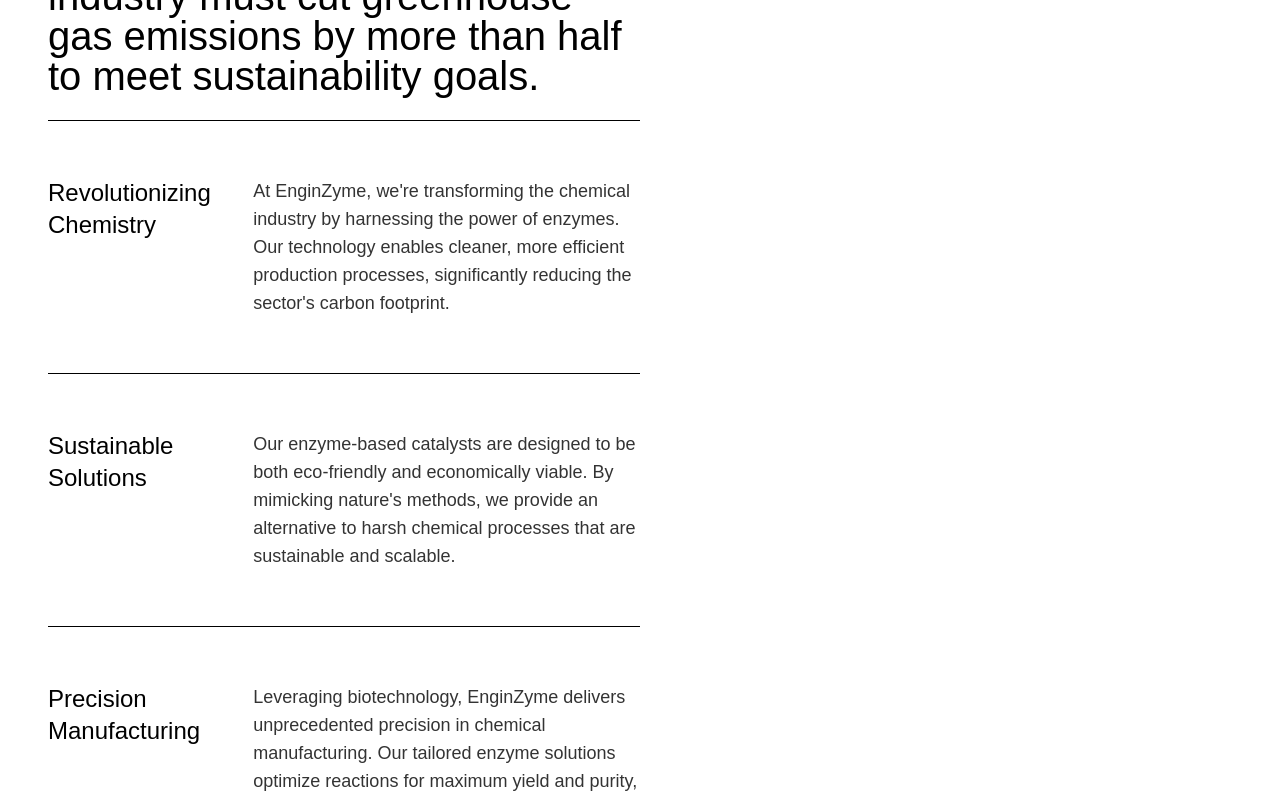
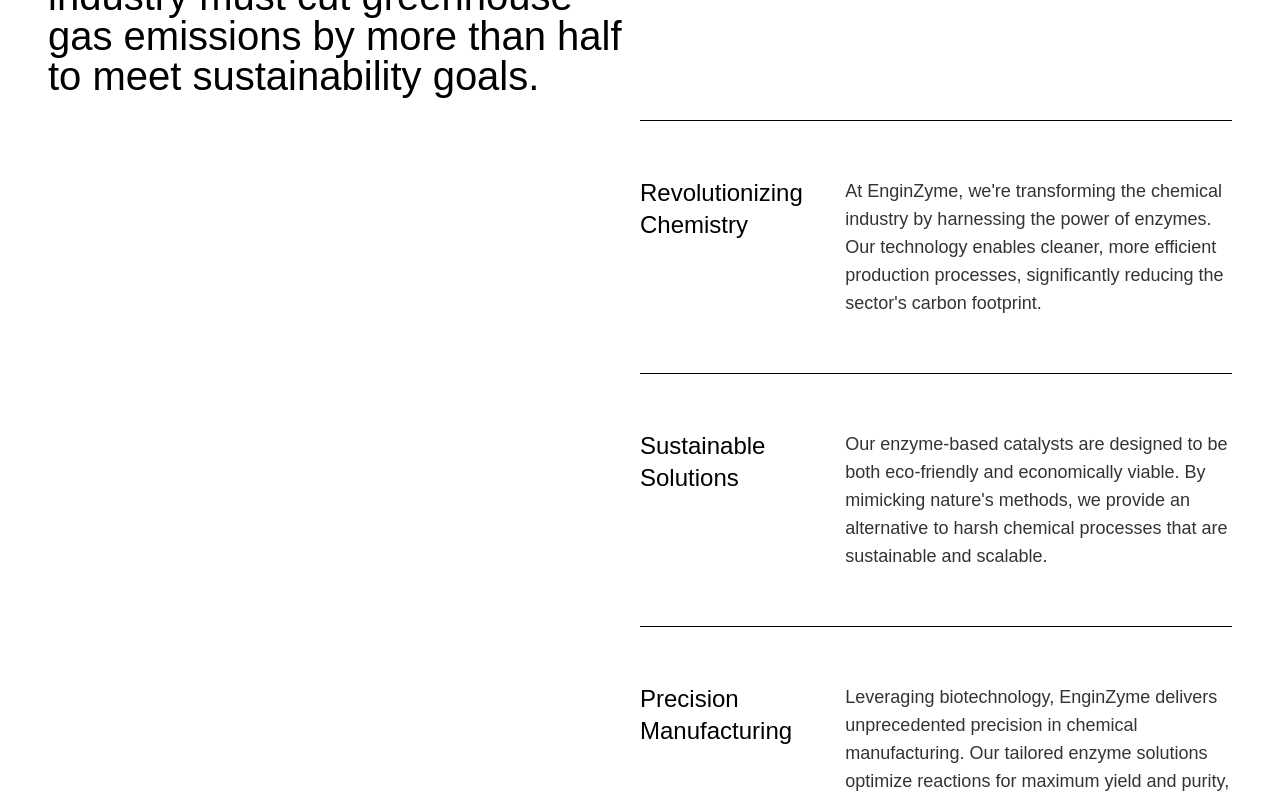
Before and after one commit to jutsuai/bento-templates, a React (Create React App) app in the folder template-5/: page / in a window 1280 px wide. Shown: the part 1120-1920 px from the top of the page. Built offline with nearby package versions, Linux system fonts and the light colour scheme.

Commit message:
Refactor grid-template-columns in About component for dev and prod versions

```diff
--- a/template-5/src/components/dev/About.js
+++ b/template-5/src/components/dev/About.js
@@ -64,7 +64,6 @@
 
   const AboutRightContainer = styled.div`
     grid-column-start: 2;
-    grid-column: span 1;
   `;
 
   const MoreInfoWrapper = styled.div`
--- a/template-5/src/components/prod/About.js
+++ b/template-5/src/components/prod/About.js
@@ -63,7 +63,6 @@
 
   const AboutRightContainer = styled.div`
     grid-column-start: 2;
-    grid-column: span 1;
   `;
 
   const MoreInfoWrapper = styled.div`
```
